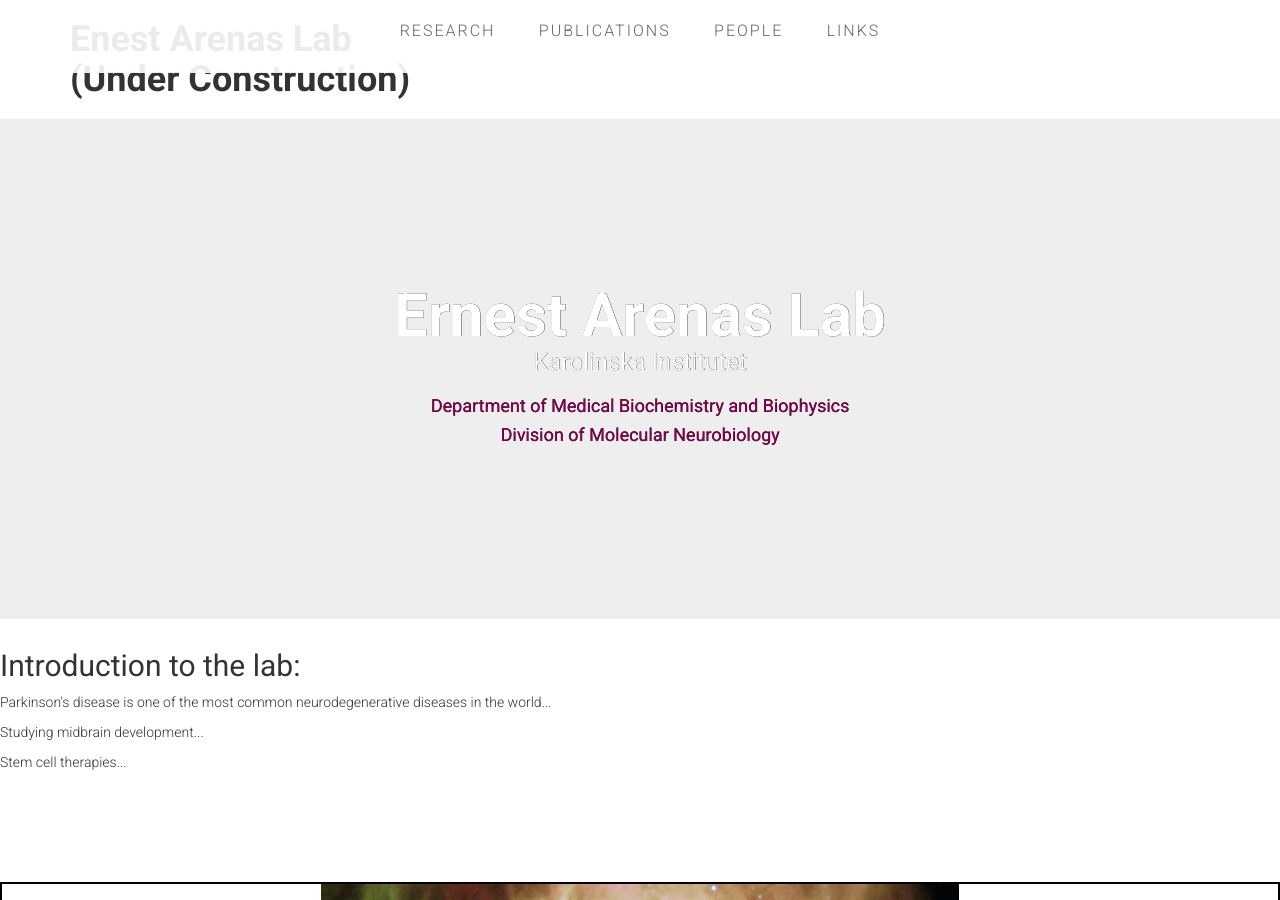
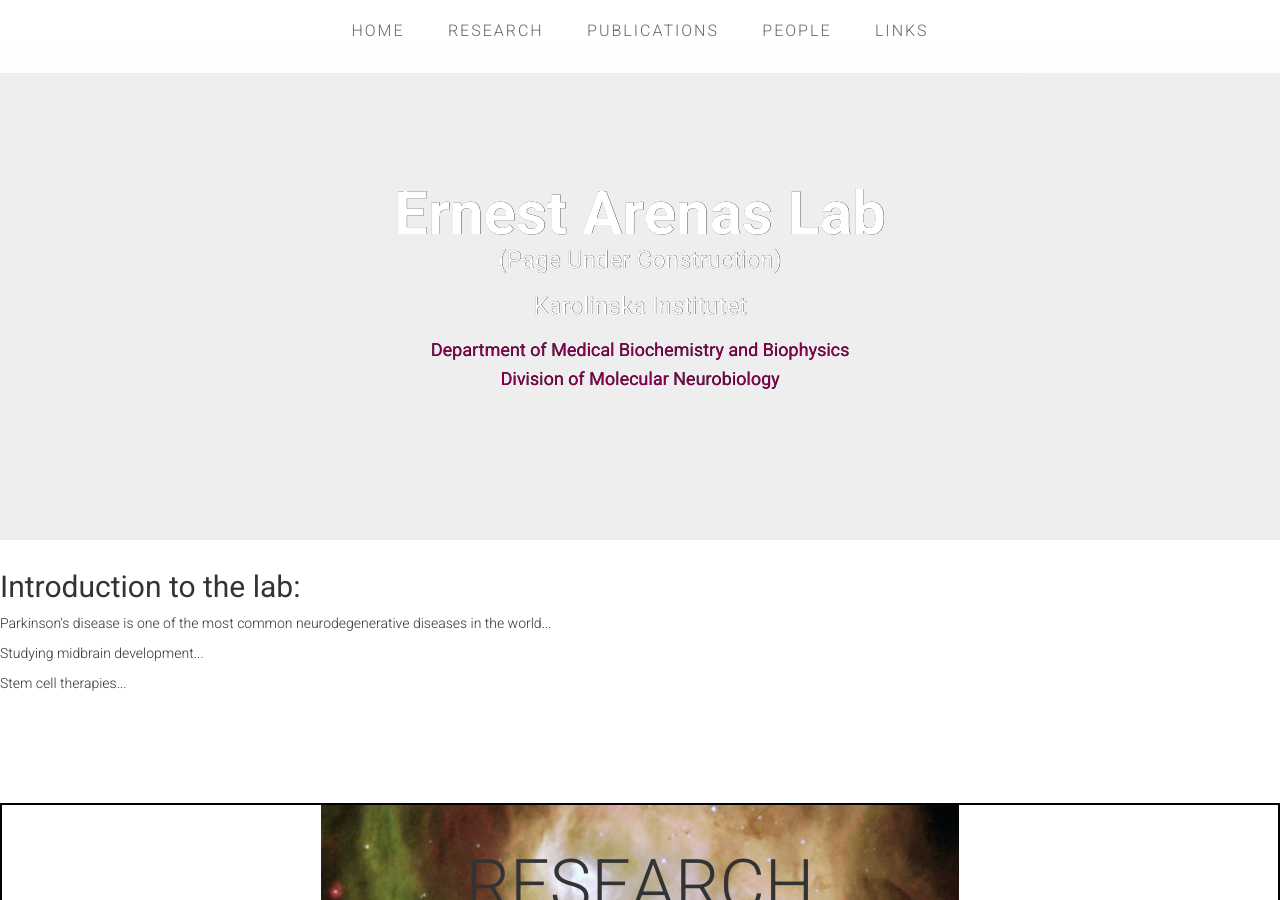
Before and after one commit to ArenasLab/arenaslab.github.io, a Jekyll site: the page index.html, which Jekyll copies as it is, in a window 1280 px wide and 900 px high. Built offline with Jekyll 4.4.1, drawn with Linux system fonts in a browser that asks for light colours.

Commit message:
Update index.html

```diff
--- a/index.html
+++ b/index.html
@@ -13,21 +13,23 @@
 
 
 
-
+   <!-- Removed header for now
     <div class="row">
       <h1 class="col-sm-4">Enest Arenas Lab (Under Construction)</h1>
-<!-- Removed header for now
+
       <nav class="col-sm-8 text-right">
         <p>Tab_1</p>
         <p>Tab_2</p>
         <p>Tab_3</p>
     </nav>
--->
+
     </div>
+  -->
 <div class="navigation">
 
 
     <ul>
+      <li>Home</li>
       <li>Research</li>
       <li>Publications</li>
       <li>People</li>
@@ -39,6 +41,7 @@
       <div class="container">
         <div class="row text-center">
           <h2>Ernest Arenas Lab</h2>
+          <h3>(Page Under Construction)</h3>
           <h3>Karolinska Institutet</h3>
           <h4>Department of Medical Biochemistry and Biophysics</h4>
           <h4>Division of Molecular Neurobiology</h4>
```
